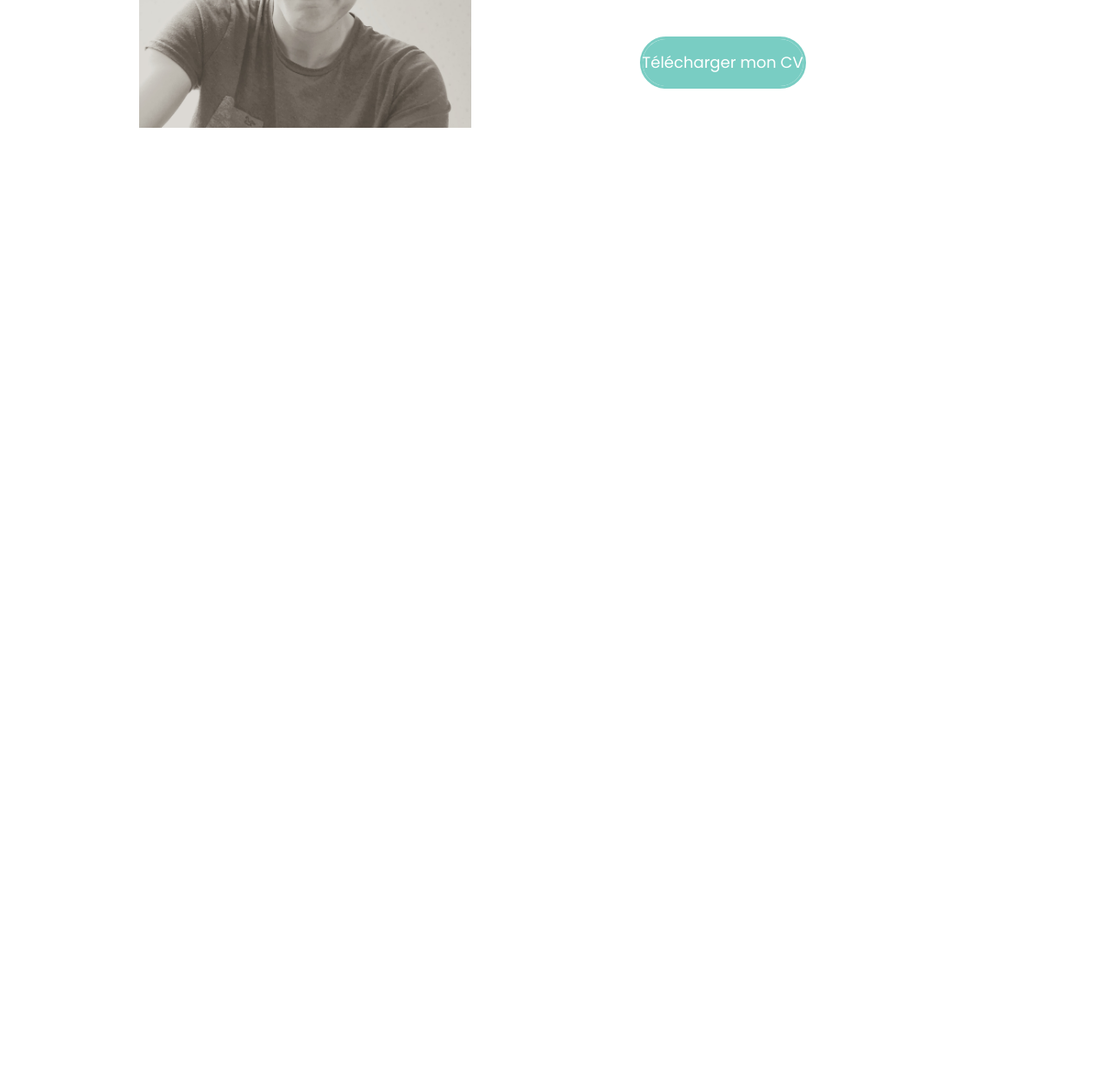
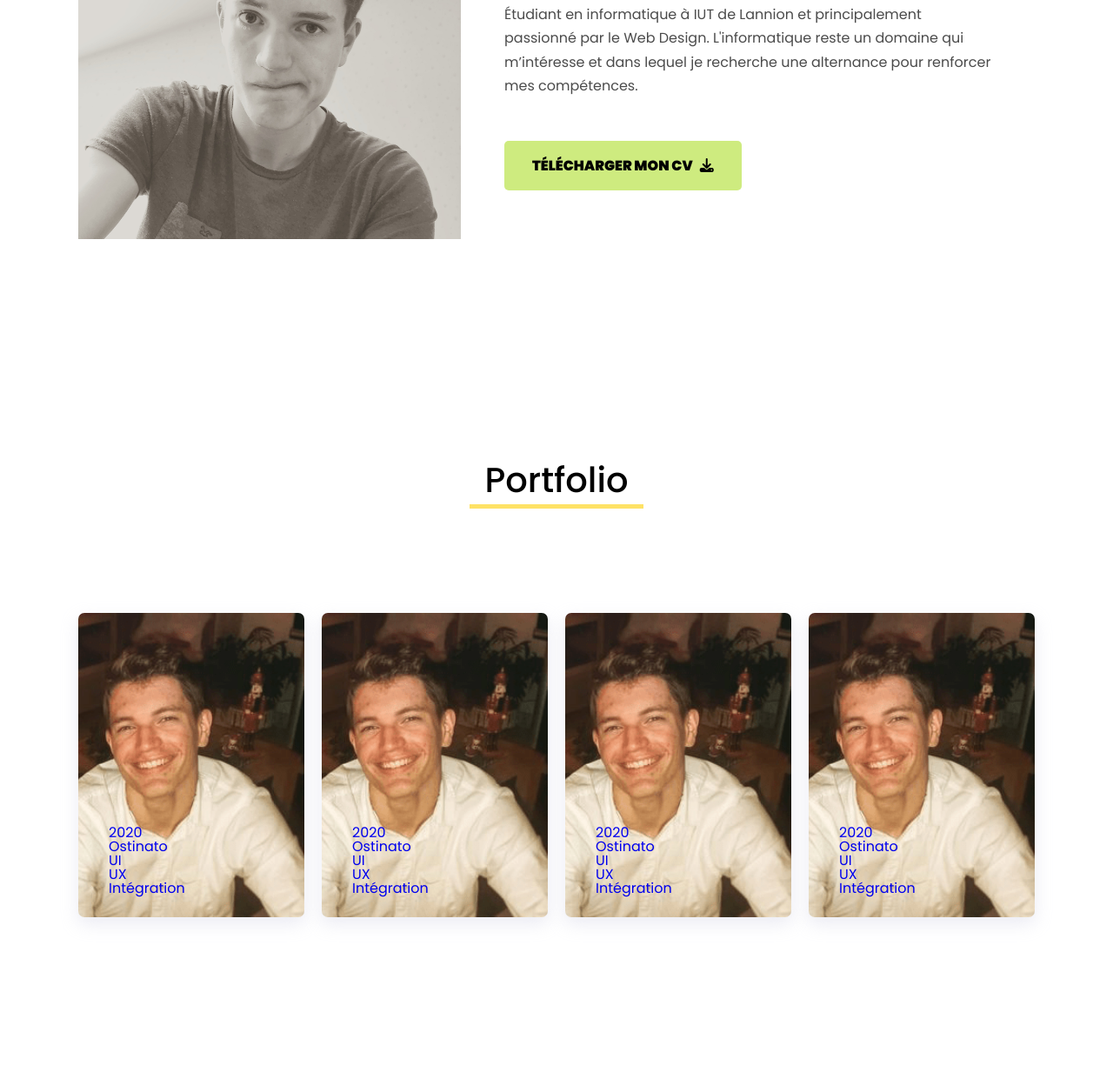
Before and after one commit to SUPER-SMOOTHIE/super-smoothie.github.io, a plain HTML site: page index.html in a window 1280 px wide. Shown: the part 1388-2636 px from the top of the page at 87% size. Drawn offline with nearby package versions, Linux system fonts and the light colour scheme.

Commit message:
Add files via upload

```diff
--- a/index.html
+++ b/index.html
@@ -25,9 +25,9 @@
 	<script src="https://unpkg.com/tilt.js@1.2.1/dest/tilt.jquery.min.js"></script>
 
 	<script src="waypoints/lib/noframework.waypoints.min.js"></script>
-	 <!-- Font Awesome JS -->
+	<!-- Font Awesome JS -->
 
-	 <script src="https://kit.fontawesome.com/ca48e96271.js" crossorigin="anonymous"></script>
+	<script src="https://kit.fontawesome.com/ca48e96271.js" crossorigin="anonymous"></script>
 </head>
 
 <body>
@@ -35,17 +35,17 @@
 		<nav>
 			<a href="">William Stephan</a>
 			<ul>
-				<li><a onclick="l1()" id="link-home" href="#home">Accueil</a></li>
-				<li><a onclick="l2()" id="link-profil" href="#profil">Profil</a></li>
-				<li><a onclick="l3()" id="link-portfolio" href="#portfolio">Portfolio</a></li>
-				<li><a onclick="l4()" id="link-contact" href="#contact">Contact</a></li>
+				<li><a id="link-home" href="#home">Accueil</a></li>
+				<li><a id="link-profil" href="#profil">Profil</a></li>
+				<li><a id="link-portfolio" href="#portfolio">Portfolio</a></li>
+				<li><a id="link-contact" href="#contact">Contact</a></li>
 				<div class="tab"></div>
 			</ul>
 		</nav>
 	</header>
 	<main>
-		<section id="home" class="landing-page anchor">
-			<svg class="elements element1" version="1.0" xmlns="http://www.w3.org/2000/svg" width="50px" height="50px"
+		<section id="home" class="landing-page">
+			<!--<svg class="elements element1" version="1.0" xmlns="http://www.w3.org/2000/svg" width="50px" height="50px"
 				viewBox="0 0 500.000000 500.000000" preserveAspectRatio="xMidYMid meet">
 
 				<g transform="translate(0.000000,500.000000) scale(0.100000,-0.100000)" fill="#000000" stroke="none">
@@ -190,7 +190,7 @@ l49 -13 1535 1535 1536 1536 -13 51 c-6 28 -15 51 -19 51 -3 0 -712 -706
 					<path fill="#79cdc3" d="M4200 794 c-303 -303 -472 -479 -450 -469 52 26 245 160 325 226 101
 83 352 341 422 434 71 95 201 295 191 295 -2 0 -221 -219 -488 -486z" />
 				</g>
-			</svg>
+			</svg>-->
 			<h1>Bienvenue !</h1>
 			<h1>Je suis&nbsp;<strong>William Stephan</strong>
 			</h1>
@@ -211,11 +211,61 @@ l49 -13 1535 1535 1536 1536 -13 51 c-6 28 -15 51 -19 51 -3 0 -712 -706
 						L'informatique reste un domaine qui m’intéresse et dans lequel je recherche une alternance pour
 						renforcer mes compétences.
 					</p>
-					<a class="slideright" href="#">Télécharger mon CV</a>
+					<a class="download" href="#">Télécharger mon CV&nbsp;&nbsp;&nbsp;<i class="fas fa-download"></i></a>
 				</div>
+
 			</article>
 		</section>
-		<section id="portfolio"></section>
+
+		<section id="portfolio">
+			<h2>Portfolio</h2>
+			<article>
+				<a id="portfolio-item-1" class="portfolio-item" href="portfolio/ostinato.html">
+                    <div class="portfolio-content">
+                        <p class="portfolio-date">2020</p>
+                        <h3>Ostinato</h3>
+                        <ul class="portfolio-tags">
+                            <li>UI</li>
+                            <li>UX</li>
+                            <li>Intégration</li>
+                        </ul>
+                    </div>
+                </a>
+				<a id="portfolio-item-2" class="portfolio-item" href="portfolio/ostinato.html">
+                    <div class="portfolio-content">
+                        <p class="portfolio-date">2020</p>
+                        <h3>Ostinato</h3>
+                        <ul class="portfolio-tags">
+                            <li>UI</li>
+                            <li>UX</li>
+                            <li>Intégration</li>
+                        </ul>
+                    </div>
+                </a>
+				<a id="portfolio-item-3" class="portfolio-item" href="portfolio/ostinato.html">
+                    <div class="portfolio-content">
+                        <p class="portfolio-date">2020</p>
+                        <h3>Ostinato</h3>
+                        <ul class="portfolio-tags">
+                            <li>UI</li>
+                            <li>UX</li>
+                            <li>Intégration</li>
+                        </ul>
+                    </div>
+                </a>
+				<a id="portfolio-item-4" class="portfolio-item" href="portfolio/ostinato.html">
+                    <div class="portfolio-content">
+                        <p class="portfolio-date">2020</p>
+                        <h3>Ostinato</h3>
+                        <ul class="portfolio-tags">
+                            <li>UI</li>
+                            <li>UX</li>
+                            <li>Intégration</li>
+                        </ul>
+                    </div>
+                </a>
+			</article>
+		</section>
 		<section id="contact"></section>
 	</main>
 	<footer>
@@ -224,6 +274,7 @@ l49 -13 1535 1535 1536 1536 -13 51 c-6 28 -15 51 -19 51 -3 0 -712 -706
 	</footer>
 	<aside>
 		<div class="medias">
+
 			<a target="_blank" href="https://dribbble.com/" class="dribbble"><i class="fa fa-dribbble"
 					aria-hidden="true"></i></a>
 			<a target="_blank" href="https://www.instagram.com/will.stph" class="insta" target="_blank"><i
@@ -231,7 +282,7 @@ l49 -13 1535 1535 1536 1536 -13 51 c-6 28 -15 51 -19 51 -3 0 -712 -706
 			<a target="_blank" href="https://www.linkedin.com/in/william-stephan/" class="in"><i class="fa fa-linkedin"
 					aria-hidden="true"></i></a>
 		</div>
-		<a href="#" class="ToTheTop"><i class="fas text-white fa-chevron-up"></i></a>
+		<a href="#" class="ToTheTop"><i class="fas fa-chevron-up"></i></a>
 	</aside>
 
 	<script>
@@ -267,6 +318,7 @@ l49 -13 1535 1535 1536 1536 -13 51 c-6 28 -15 51 -19 51 -3 0 -712 -706
 			handler: function () {
 				document.querySelector(".tab").style.left = "10px";
 				document.querySelector(".tab").style.background = "#79cdc3";
+				document.querySelector(".ToTheTop").style.background = "#79cdc3";
 			}, offset: -400
 		})
 		var profilStart = new Waypoint({
@@ -274,6 +326,7 @@ l49 -13 1535 1535 1536 1536 -13 51 c-6 28 -15 51 -19 51 -3 0 -712 -706
 			handler: function () {
 				document.querySelector(".tab").style.left = "130px";
 				document.querySelector(".tab").style.background = "#ceeb7f";
+				document.querySelector(".ToTheTop").style.background = "#ceeb7f";
 			}, offset: 300
 		})
 		var profilEnd = new Waypoint({
@@ -281,32 +334,36 @@ l49 -13 1535 1535 1536 1536 -13 51 c-6 28 -15 51 -19 51 -3 0 -712 -706
 			handler: function () {
 				document.querySelector(".tab").style.left = "130px";
 				document.querySelector(".tab").style.background = "#ceeb7f";
-			}, offset: 150
+				document.querySelector(".ToTheTop").style.background = "#ceeb7f";
+			}, offset: 600
 		})
 		var portfolioStart = new Waypoint({
 			element: document.getElementById('portfolio'),
 			handler: function () {
 				document.querySelector(".tab").style.left = "250px";
 				document.querySelector(".tab").style.background = "#fee266";
-			}
+				document.querySelector(".ToTheTop").style.background = "#fee266";
+			}, offset: 300
 		})
 		var portfolioEnd = new Waypoint({
 			element: document.getElementById('contact'),
 			handler: function () {
 				document.querySelector(".tab").style.left = "250px";
 				document.querySelector(".tab").style.background = "#fee266";
-			}, offset: 150
+				document.querySelector(".ToTheTop").style.background = "#fee266";
+			}, offset: 0
 		})
 		var contact = new Waypoint({
 			element: document.getElementById('contact'),
 			handler: function () {
 				document.querySelector(".tab").style.left = "370px";
 				document.querySelector(".tab").style.background = "#ff2674";
-			}, offset: 10
+				document.querySelector(".ToTheTop").style.background = "#ff2674";
+			}, offset: 0
 		})
 		var buttonTop = document.querySelector(".ToTheTop");
 		window.onscroll = () => {
-			this.scrollY > 300 ? buttonTop.classList.add("showBtn") : buttonTop.classList.remove("showBtn");//faire apparaitre le button pour revenir en haut de page
+			this.scrollY > 200 ? buttonTop.classList.add("showBtn") : buttonTop.classList.remove("showBtn");//faire apparaitre le button pour revenir en haut de page
 		}
 
 	</script>
--- a/style.css
+++ b/style.css
@@ -8,7 +8,7 @@
   list-style: none;
 }
 
-*::selection{
+*::selection {
   text-decoration: none;
   color: #949599;
   outline: 0;
@@ -22,12 +22,16 @@ html {
 
 body {
   min-height: 100vh;
+  background: url(images/Banniere.png) no-repeat;
+  z-index: -3;
 }
 
 main {
-  max-width: 100%;
-  background: url(images/Banniere.png) no-repeat;
-  z-index: -3;
+  max-width: 1200px;
+  margin: 0 auto;
+  padding: 0 50px;
+  -webkit-box-sizing: border-box;
+  box-sizing: border-box;
 }
 
 header {
@@ -65,16 +69,18 @@ nav ul a {
   font-size: 20px;
 }
 
-nav > a, nav > a:visited { /*William Stephan sur le header*/
+nav>a, nav>a:visited {
+  /*William Stephan sur le header*/
   color: #000;
   font-size: 20px;
   padding-bottom: 3px;
   border-bottom: 3px solid;
-  border-image-source: linear-gradient(45deg, #79cdc3,#ceeb7f,#fee266,#ff2674);
+  border-image-source: linear-gradient(45deg, #79cdc3, #ceeb7f, #fee266, #ff2674);
   border-image-slice: 1;
 }
 
-.ToTheTop {/*CSS propre au bouton pour scroll up*/
+.ToTheTop {
+  /*CSS propre au bouton pour scroll up*/
   text-align: center;
   position: fixed;
   display: inline-flex;
@@ -87,22 +93,17 @@ nav > a, nav > a:visited { /*William Stephan sur le header*/
   border: none;
   outline: none;
   background-color: #79cdc3;
-  color: #79cdc3 !important;
   cursor: pointer;
   height: 50px;
   width: 50px;
   padding: 10px 10px;
   border-radius: 50px;
-
   /* keep it at the top of everything else */
   z-index: 100;
-
   /* hide with opacity */
   opacity: 0;
-
   /* also add a translate effect */
   transform: translateY(100px);
-
   /* and a transition */
   transition: all .5s ease
 }
@@ -117,7 +118,23 @@ nav > a, nav > a:visited { /*William Stephan sur le header*/
   transform: scale(1.1);
 }
 
-.ToTheTop > i{
+.ToTheTop:hover i {
+  animation: up 1.5s ease-in-out infinite;
+}
+
+@keyframes up {
+  from {
+    transform: translate(0, 0px);
+  }
+  65% {
+    transform: translate(0, -5px);
+  }
+  to {
+    transform: translate(0, 0px);
+  }
+}
+
+.ToTheTop>i {
   color: #fff;
   font-size: 30px;
   margin: 0;
@@ -127,80 +144,82 @@ nav > a, nav > a:visited { /*William Stephan sur le header*/
   margin-bottom: 200px;
 }
 
-svg{
+svg {
   position: absolute;
   height: auto;
   z-index: -1;
 }
 
-.element1{
+.element1 {
   top: -18%;
   left: -9%;
   width: 27%;
-  animation : circle1 300s linear infinite;
+  animation: circle1 300s linear infinite;
 }
 
-.element2{
+.element2 {
   top: 25%;
   left: 10%;
-  width:5%;
-  animation : circle2 40s linear infinite;
+  width: 5%;
+  animation: circle2 40s linear infinite;
 }
 
-.element3{
+.element3 {
   top: 27%;
   left: 3%;
-  width:11%;
+  width: 11%;
   rotate: -38deg;
-  animation : circle3 35s linear infinite;
+  animation: circle3 35s linear infinite;
 }
 
-.element4{
+.element4 {
   top: -3%;
   left: 24%;
   width: 12%;
   rotate: -43deg;
-  animation : circle4 60s linear infinite;
+  animation: circle4 60s linear infinite;
 }
 
-.element5{
+.element5 {
   top: -8%;
   left: 56%;
   width: 16%;
   rotate: -3deg;
-  animation : circle2 400s linear infinite;
+  animation: circle2 400s linear infinite;
 }
-@keyframes circle1{
-  from{
+
+@keyframes circle1 {
+  from {
     transform: rotate(360deg) translate(-30px) rotate(360deg);
   }
-  to{
+  to {
     transform: rotate(0deg) translate(-30px) rotate(0deg);
   }
 }
-@keyframes circle3{
-  from{
+
+@keyframes circle3 {
+  from {
     transform: rotate(0deg) translate(-20px) rotate(0deg);
   }
-  to{
+  to {
     transform: rotate(360deg) translate(-40px) rotate(360deg);
   }
 }
 
-@keyframes circle2{
-  from{
+@keyframes circle2 {
+  from {
     transform: rotate(360deg) translate(-30px) rotate(360deg);
   }
-  to{
+  to {
     transform: rotate(0deg) translate(-30px) rotate(0deg);
   }
 }
 
-@keyframes circle4{
-  from{
+@keyframes circle4 {
+  from {
     transform: rotate(360deg) translate(-50px) rotate(360deg);
   }
-  to{
+  to {
     transform: rotate(0deg) translate(-40px) rotate(0deg);
   }
 }
@@ -253,17 +272,16 @@ section {
 }
 
 .medias .dribbble:hover {
-  color : #cf5300;
+  color: #cf5300;
 }
 
 .medias .insta:hover {
-  color : #d62976;
+  color: #d62976;
 }
 
 .medias .in:hover {
   color: #0a66c2;
 }
-
 
 /* ----- Offset des Anchors (car le menu est sticky) ------- */
 
@@ -277,8 +295,15 @@ section {
   visibility: hidden;
 }
 
+#portfolio::before {
+  content: '';
+  display: block;
+  height: 80px;
+  margin-top: -80px;
+  visibility: hidden;
+}
 
-#home{
+#home {
   display: flex;
   justify-content: center;
   align-items: center;
@@ -290,7 +315,6 @@ section {
   font-weight: 200;
   margin-bottom: 30px;
 }
-
 
 #home h1 strong {
   font-weight: 400;
@@ -304,17 +328,23 @@ section {
   font-size: 30px;
 }
 
+#profil {
+  margin-bottom: 150px;
+}
+
 #profil article {
+  display: -webkit-box;
+  display: -ms-flexbox;
   display: flex;
-  flex-direction: row;
-  margin: auto;
-  width: 75%;
+  -webkit-box-align: center;
+  -ms-flex-align: center;
+  align-items: center;
 }
 
 #profil h2 {
   text-align: center;
   width: 350px;
-  margin: 30px auto 70px auto;
+  margin: 50px auto 120px auto;
   font-size: 40px;
   font-weight: 500;
   color: #000;
@@ -324,6 +354,7 @@ section {
 
 #profil figure {
   width: 40%;
+  margin-right: 50px;
 }
 
 #profil figure img {
@@ -332,64 +363,124 @@ section {
 }
 
 #profil article div {
-  display: flex;
-  flex-direction: column;
-  margin: 0 50px;
-  width: 50%;
+  padding-right: 50px;
+  -webkit-box-flex: 1.5;
+  -ms-flex: 1.5;
+  flex: 1.5;
 }
 
 #profil article div h3 {
   font-weight: 500;
   font-size: 35px;
-  color: #37383c;
+  color: #000;
   line-height: 1.3em;
+  padding-left: 10px;
+  border-left: #ceeb7f 5px solid;
 }
 
 #profil article div h4 {
+  padding-left: 10px;
   font-weight: 300;
-  font-size: 30px;
+  font-size: 26px;
   color: #37383c;
   line-height: 1.3em;
   margin-bottom: 30px;
 }
 
 #profil article div p {
-  display: block;
-  padding-left: 15px;
-  padding-right: 15px;
-  width: 100%;
-  -ms-flex-item-align: start;
-  align-self: flex-start;
-  min-height: 1px;
-  box-sizing: border-box;
-  margin-left: 0;
-  margin-bottom: 45px;
-  font-size: 18px;
-  line-height: 1.3em;
-  color: #949599;
+  font-size: 16px;
+  line-height: 1.7;
+  color: #4B4B4B;
 }
 
-.slideright {
-
-  border: 3px solid #79cdc3;
-  border-radius: 35px;
-  padding: 18px 0;
-  font-size: 18px;
-  -webkit-transition: ease-out 0.4s;
-  -moz-transition: ease-out 0.4s;
-  transition: ease-out 0.4s;
-  margin: 0 30%;
-  text-align: center;
-  color: #fff;
-  box-shadow: inset 600px 0 0 0 #79cdc3;
-}
-.slideright:hover {
-  box-shadow: inset 0 0 0 0 #ff2674;
-  border: 3px solid #ff2674;
-  color: #ff2674;
+.download {
+  margin-top: 50px;
+  position: relative;
+  display: inline-block;
+  cursor: pointer;
+  outline: none;
+  border: 0;
+  border-radius: 5px;
+  vertical-align: middle;
+  text-decoration: none;
+  font-size: inherit;
+  font-family: inherit;
+  transition: all 0.5s cubic-bezier(0.65, -0.25, 0.25, 1.95);
+  font-weight: 900;
+  color: #000;
+  padding: 1.25rem 2rem;
+  background: #ceeb7f;
+  text-transform: uppercase;
 }
 
-footer{
+.download:hover {
+  letter-spacing: 0.125rem;
+}
+
+#portfolio h2 {
+  text-align: center;
+  width: 200px;
+  margin: 50px auto 120px auto;
+  font-size: 40px;
+  font-weight: 500;
+  color: #000;
+  padding-bottom: 8px;
+  border-bottom: #fee266 5px solid;
+}
+
+#portfolio article {
+  display: -webkit-box;
+  display: -ms-flexbox;
+  display: flex;
+  -ms-flex-wrap: wrap;
+  flex-wrap: wrap;
+}
+
+#portfolio-item-1 {
+  background-image: url(images/will.png);
+}
+
+#portfolio-item-2 {
+  background-image: url(images/will.png);
+  margin-left: auto;
+}
+
+#portfolio-item-3 {
+  background-image: url(images/will.png);
+  margin-left: auto;
+}
+
+#portfolio-item-4 {
+  background-image: url(images/will.png);
+  margin-left: auto;
+}
+
+#portfolio .portfolio-item {
+  position: relative;
+  width: calc(25% - 15px);
+  margin-bottom: 30px;
+  padding-top: 31.819%;
+  border-radius: 7px;
+  overflow: hidden;
+  background-color: #FFF;
+  background-size: cover;
+  background-position: bottom right;
+  background-repeat: no-repeat;
+  -webkit-box-shadow: 0 7.5px 20px rgba(190, 190, 215, 0.3);
+  box-shadow: 0 7.5px 20px rgba(190, 190, 215, 0.3);
+  cursor: pointer;
+  -webkit-transition: .25s;
+  transition: .25s;
+}
+
+#portfolio .portfolio-content {
+  position: absolute;
+  bottom: 25px;
+  left: 35px;
+  right: 35px;
+}
+
+footer {
   text-align: center;
   margin: 20px 0;
 }
```
